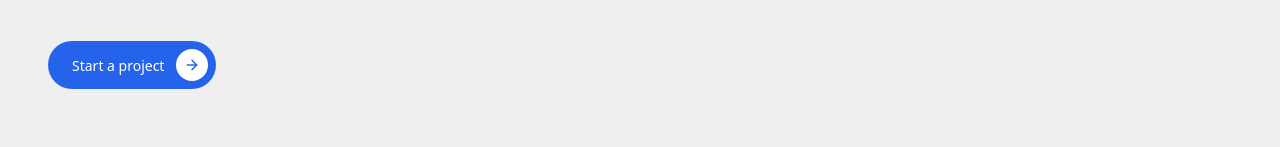
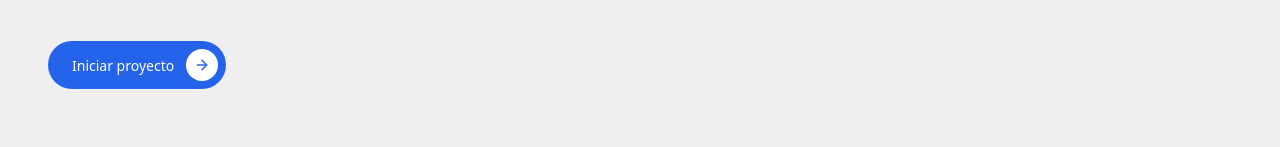
Before and after one commit to luapicone/Portfolio-AltumIA, a React (Vite) app: page / in a window 1280 px wide. Shown: the part 631-778 px from the top of the page. Built offline with nearby package versions, Linux system fonts and the light colour scheme.

Commit message:
Translate hero CTA to Spanish

```diff
--- a/src/App.tsx
+++ b/src/App.tsx
@@ -242,7 +242,7 @@ function App() {
               </div>
 
               <div className="mt-8">
-                <PrimaryButton label="Start a project" />
+                <PrimaryButton label="Iniciar proyecto" />
               </div>
             </div>
           </div>
@@ -265,7 +265,7 @@ function App() {
             </h1>
 
             <div className="mt-8 flex flex-col gap-4 sm:mt-12 sm:flex-row sm:items-center sm:gap-5">
-              <PrimaryButton label="Start a project" />
+              <PrimaryButton label="Iniciar proyecto" />
             </div>
           </div>
         </div>
```
